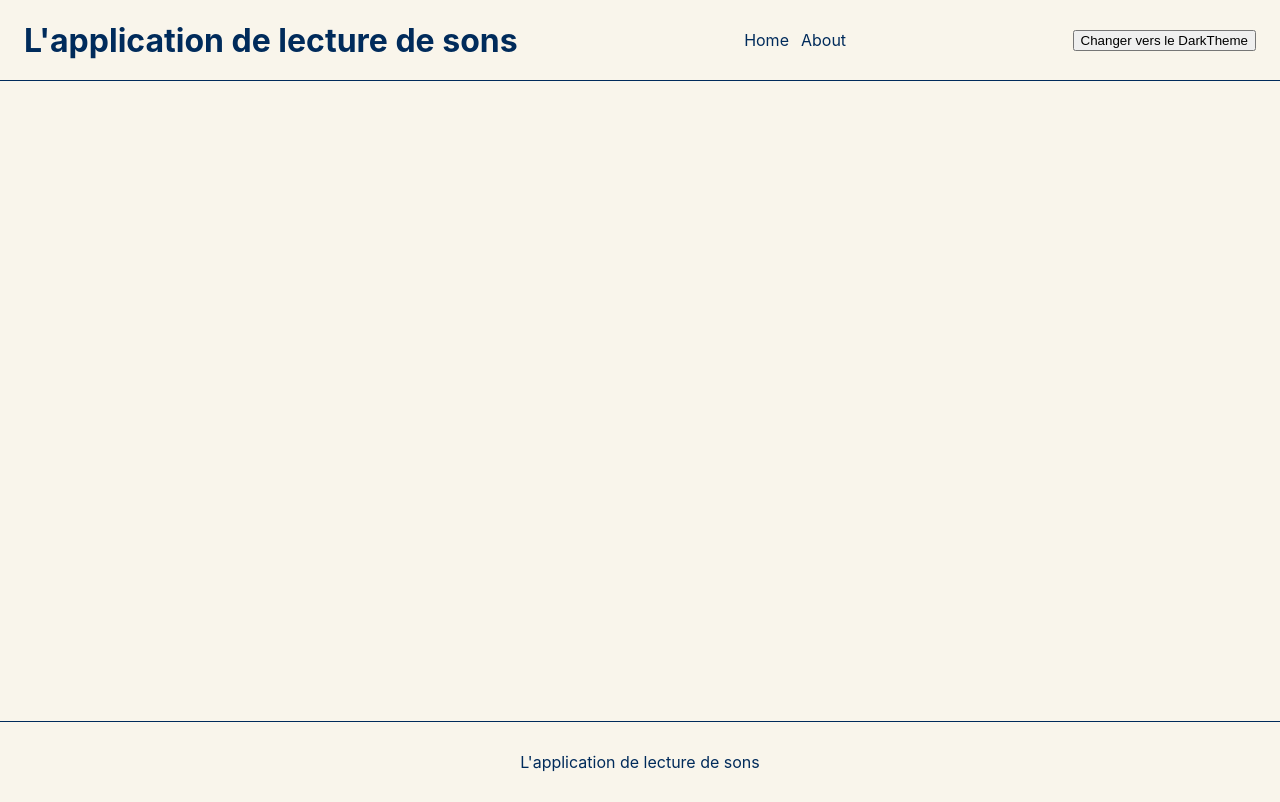
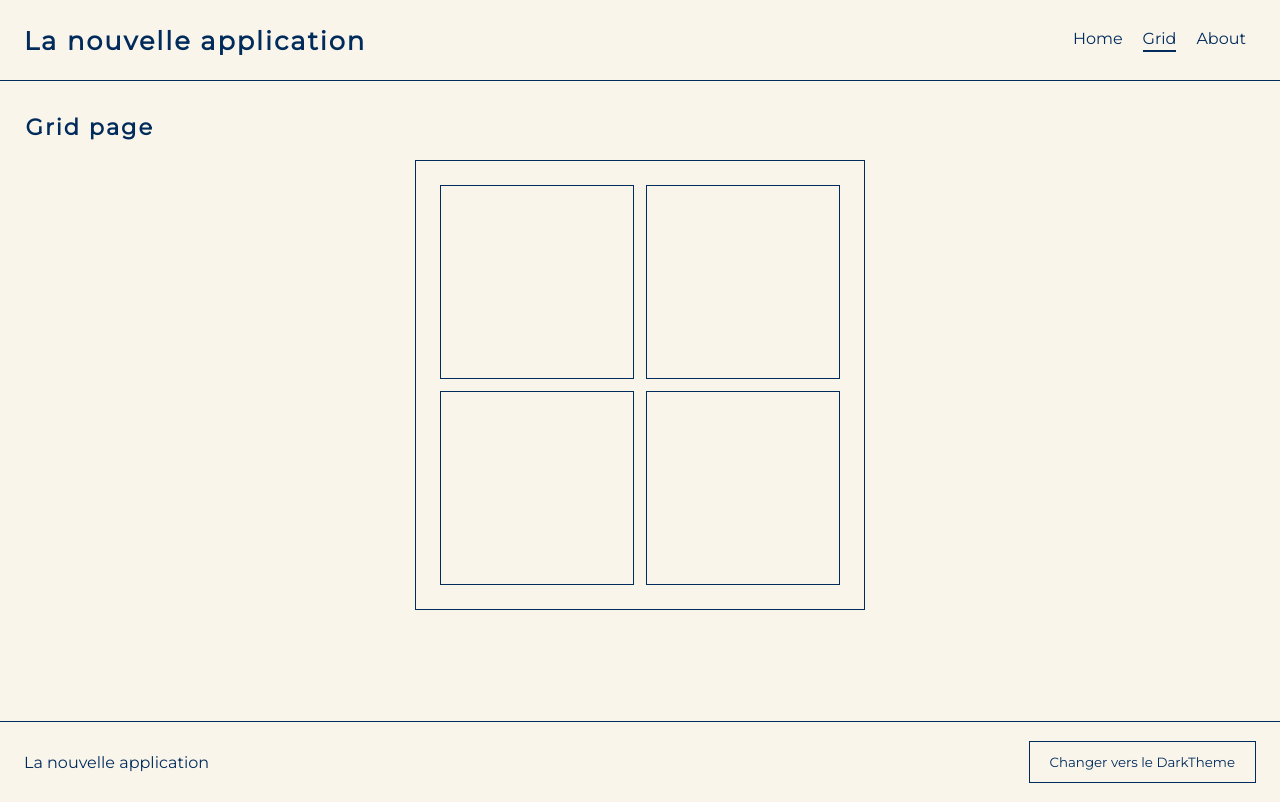
Before and after one commit to Bretzddev/appsons, a React (Create React App) app: page /grid in a window 1280 px wide. Built offline with nearby package versions, Linux system fonts and the light colour scheme.

Commit message:
GripPage Create

```diff
--- a/src/App.css
+++ b/src/App.css
@@ -1,3 +1,5 @@
+@import url("http://fonts.googleapis.com/css?family=Montserrat");
+
 .App {
   text-align: center;
 }
--- a/src/App.js
+++ b/src/App.js
@@ -2,6 +2,7 @@ import './App.css';
 import { BrowserRouter as Router, Routes, Route } from 'react-router-dom';
 import Layout from './components/UI/Layout';
 import Home from './components/Home';
+import Grid from 'components/Grid';
 import About from './components/About';
 
 export default function App() {
@@ -10,6 +11,7 @@ export default function App() {
       <Layout>
           <Routes>
             <Route element={<Home/>} path="/"/>
+            <Route element={<Grid/>} path="/grid"/>
             <Route element={<About/>} path="/about"/>
           </Routes>
       </Layout>
--- a/src/Components/About/index.js
+++ b/src/Components/About/index.js
@@ -3,7 +3,7 @@ import styled from "styled-components"
 export default function About() {
     return (
         <Wrapper>
-            <p>About page</p>
+            <h2>About page</h2>
         </Wrapper>
     );
 }
--- /dev/null
+++ b/src/Components/Grid/GrilleButton.js
@@ -0,0 +1,9 @@
+import { styled } from "styled-components";
+
+export default function GrilleButton(){
+    return <Wrapper></Wrapper>;
+    }
+
+    const Wrapper = styled.div`
+    border: solid 1px;
+    `;
--- /dev/null
+++ b/src/Components/Grid/index.js
@@ -0,0 +1,34 @@
+import styled from "styled-components"
+import GrilleButton from "./GrilleButton";
+
+const list = ["el1", "el2", "el3","el4"];
+
+export default function Grid(){
+    return (
+        <Wrapper>
+            <h2>Grid page</h2>
+            <Grille>
+                {list.map((el) => {return <GrilleButton key={el}>{el}</GrilleButton>; })}
+            </Grille>
+        </Wrapper>
+    );
+}
+
+const Wrapper = styled.div``;
+
+const Grille = styled.div`
+display : grid;
+width: 400px;
+height: 400px;
+border: solid 1px;
+grid-template-columns: 1fr 1fr;
+column-gap: 12px;
+row-gap: 12px;
+padding: 24px;
+margin: auto;
+@media (max-width: 640px){
+    grid-template-columns: 1fr;
+    width: 300px;
+    height: 300px;
+}
+`;
--- a/src/Components/Home/index.js
+++ b/src/Components/Home/index.js
@@ -3,7 +3,7 @@ import styled from "styled-components"
 export default function Home(){
     return (
         <Wrapper>
-            <p>Home page</p>
+            <h2>Home page</h2>
         </Wrapper>
     );
 }
--- a/src/Components/UI/Footer/index.js
+++ b/src/Components/UI/Footer/index.js
@@ -1,9 +1,10 @@
 import styled from "styled-components"
 
-export default function Footer(){
+export default function Footer({isLight, handleToggleTheme}){
     return (
         <Wrapper>
-            <p>L'application de lecture de sons</p>
+            <p>La nouvelle application</p>
+            <button onClick={handleToggleTheme}>Changer vers le {isLight? "DarkTheme" : "LightTheme"} </button>
         </Wrapper>
     );
 }
@@ -11,7 +12,8 @@ export default function Footer(){
 const Wrapper = styled.footer`
 height: 80px;
 display: flex;
-justify-content: center;
+justify-content: space-between;
+padding: 0px 24px;
 align-items: center;
 border-top: solid 1px
 `;
--- a/src/Components/UI/GlobalStyle.js
+++ b/src/Components/UI/GlobalStyle.js
@@ -5,6 +5,31 @@ const GlobalStyle = createGlobalStyle`
         transition : linear 0.75s;
         background-color : ${(props) => props.theme.backgroundColor};
         color : ${(props) => props.theme.mainColor};
+        font-family: Montserrat;
+    }
+
+    button{
+        font-family: Montserrat;
+        padding: 12px 20px;
+        background-color: ${(props) => props.theme.backgroundColor};
+        color : ${(props) => props.theme.mainColor};
+        cursor: pointer;
+        border: solid 1px;
+        transition : linear 0.25s;
+    }
+
+    button:hover{
+        color: ${(props) => props.theme.backgroundColor};
+        background-color: ${(props) => props.theme.mainColor};
+    }
+    h1, h2, h3, h4, h5{
+        letter-spacing: 2px;
+    }
+    h1{
+        font-size: 1.6rem;
+    }
+    h2{
+        font-size: 1.4rem;
     }
 `;
 
--- a/src/Components/UI/Header/index.js
+++ b/src/Components/UI/Header/index.js
@@ -1,15 +1,16 @@
 import styled from "styled-components"
-import { Link } from "react-router-dom";
+import { Link, useLocation } from "react-router-dom";
 
-export default function Header({isLight, handleToggleTheme}){
+export default function Header(){
+    const location = useLocation();
     return (
         <Wrapper>
-            <h1>L'application de lecture de sons</h1>
-            <nav>
-                <Link to="/">Home</Link>
-                <Link to="/about">About</Link>
-            </nav>
-            <button onClick={handleToggleTheme}>Changer vers le {isLight? "DarkTheme" : "LightTheme"} </button>
+            <h1>La nouvelle application</h1>
+            <NavRow>
+                <Link to="/"><MenuEl isCurrentPage={location.pathname ==="/"}>Home</MenuEl></Link>
+                <Link to="/grid"><MenuEl isCurrentPage={location.pathname ==="/grid"}>Grid</MenuEl></Link>
+                <Link to="/about"><MenuEl isCurrentPage={location.pathname ==="/about"}>About</MenuEl></Link>
+            </NavRow>
         </Wrapper>
     );
 }
@@ -25,7 +26,19 @@ border-bottom: solid 1px;
     text-decoration: none;
     color: inherit;
 }
-& a:first-child{
-    margin-right: 12px;
+&
+`;
+
+const MenuEl = styled.p`
+padding-bottom: 2px;
+margin: 10px;
+border-bottom: solid 2px  ${props => props.isCurrentPage ? "" : "transparent"};
+&:hover {
+    border-bottom: 2px ${props => props.isCurrentPage ? "solid" : "dotted"};
 }
 `;
+
+const NavRow = styled.nav`
+display: flex;
+flex-direction: row;
+`;
--- a/src/Components/UI/Layout.js
+++ b/src/Components/UI/Layout.js
@@ -15,11 +15,11 @@ export default function Layout({children}) {
         <ThemeProvider theme={isLight? lightTheme : darkTheme}>
         <Wrapper>
             <GlobalStyle/>
-                <Header isLight={isLight} handleToggleTheme={handleToggleTheme} />
+                <Header/>
                 <Main>
                 {children}
                 </Main>
-                <Footer/>
+                <Footer isLight={isLight} handleToggleTheme={handleToggleTheme}/>
         </Wrapper>
     </ThemeProvider>
      );
```
